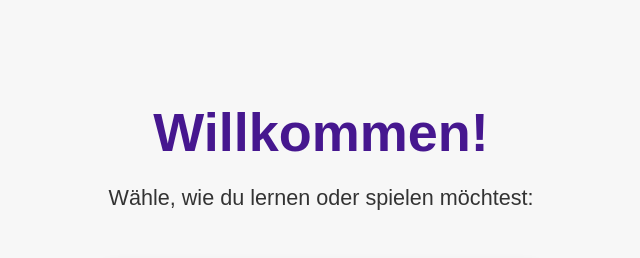
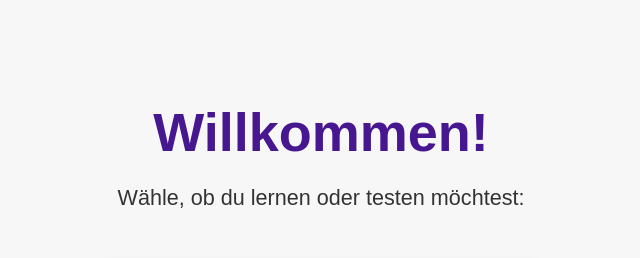
Before and after one commit to mamrehn/taskcards, a plain HTML site: page index.html in a window 1280 px wide. Shown: the top 258 px of the page, 319-959 px from the left. Drawn offline with Linux system fonts and the light colour scheme.

Commit message:
Update index.html

```diff
--- a/index.html
+++ b/index.html
@@ -175,7 +175,7 @@
     <div class="container">
         <header>
             <h1>Willkommen!</h1>
-            <p>Wähle, wie du lernen oder spielen möchtest:</p>
+            <p>Wähle, ob du lernen oder testen möchtest:</p>
         </header>
 
         <div class="button-container">
```
